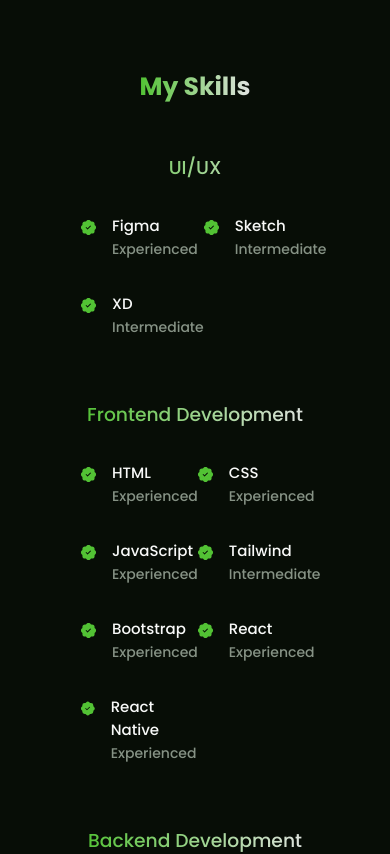
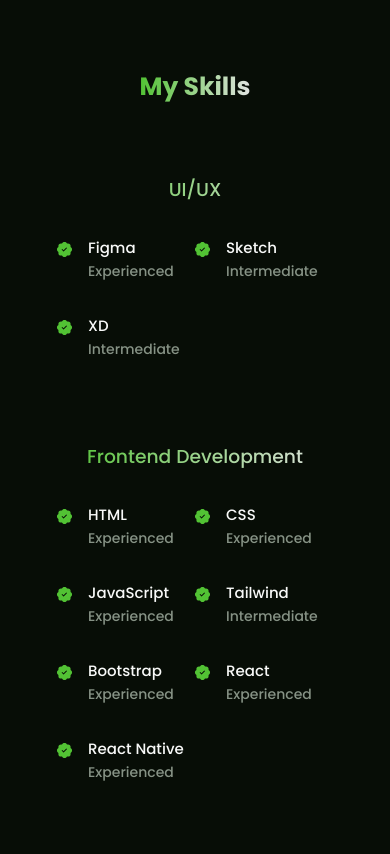
Before and after one commit to Jossyboydgenius/Developer-portfolio, a React (Vite) app: page / in a window 390 px wide. Shown: the part 1820-2674 px from the top of the page. Built offline with nearby package versions, Linux system fonts and the light colour scheme.

Commit message:
style: Update Skill component CSS for responsiveness

```diff
--- a/src/Components/Skill/Skill.css
+++ b/src/Components/Skill/Skill.css
@@ -0,0 +1,28 @@
+#skill .skills-container{
+    display: grid;
+    grid-template-columns: repeat(3, 1fr);
+    gap: 20px;
+    margin-top: 40px;
+}
+
+/* Respsonsive code */
+@media (max-width: 1024px){
+    #skill .skills-container{
+        grid-template-columns: 100%;
+    }
+
+    #skill .skills-container .skill-card{
+        width: 100%;
+        padding: 2rem;
+    }
+}
+
+@media (max-width: 600px){
+    #skill .skills-container{
+        gap: 1rem;
+    }
+
+    #skill .skills-container .skill-card{
+        padding: 2rem 1rem;
+    }
+}
```
